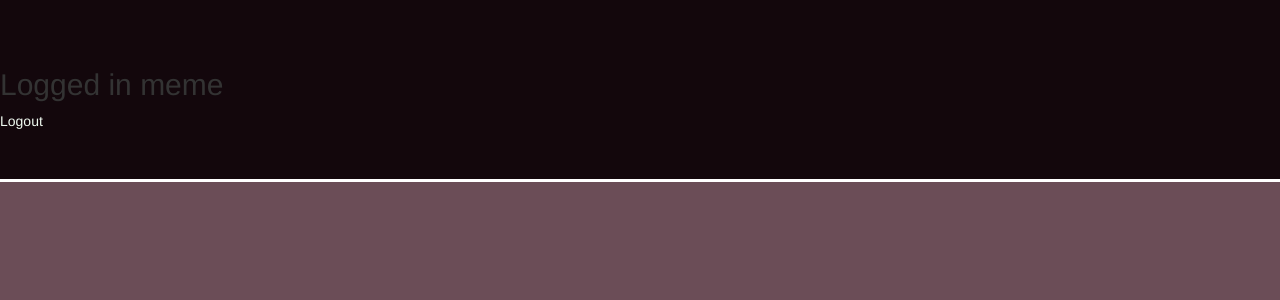
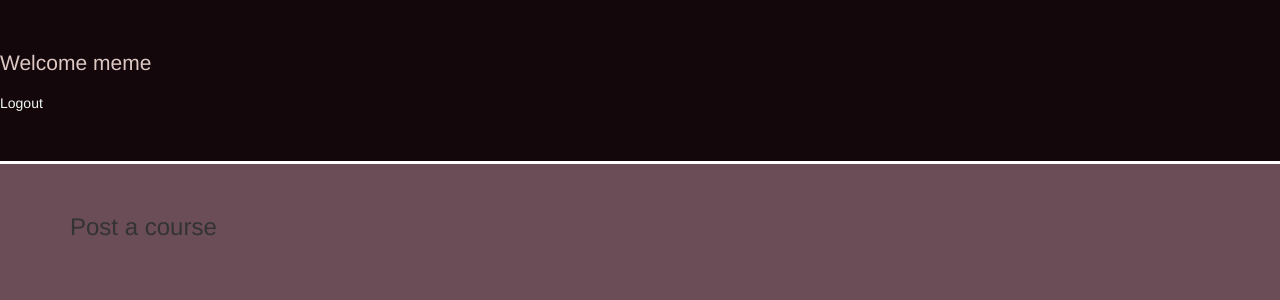
Before and after one commit to Aden-Training/Training_Portal, a Flask app: page / in a window 1280 px wide. Shown: the top 300 px of the page. Run offline with Flask 2, Linux system fonts and the light colour scheme; a user stored in the database is signed in; some libraries are stand-ins or nearby versions.

Commit message:
adding course feature

```diff
--- a/app.py
+++ b/app.py
@@ -31,6 +31,7 @@ conn = sqlite3.connect("db/database.db")
 
 conn.execute("CREATE TABLE IF NOT EXISTS customers (username TEXT, password TEXT)")
 conn.execute("CREATE TABLE IF NOT EXISTS businesses (username TEXT, password TEXT, industry TEXT)")
+conn.execute("CREATE TABLE IF NOT EXISTS courses (business TEXT, course_name TEXT, description TEXT)")
 
 #   CUSTOMER PAGES
 
@@ -49,6 +50,13 @@ def logout():
 @requires_bus_login
 def bustraining():
     return render_template('businessTraining.html')
+
+#   COURSE HANDLING
+
+# @app.route('/postcourse', methods = ["GET","POST"])
+# def postcourse():
+
+
 
 
 #   LOGGING IN CUSTOMERS
--- a/templates/base.html
+++ b/templates/base.html
@@ -14,7 +14,7 @@
         <li> <a href="">link 3</a> </li>
       </ul> -->
       {% if session['user'] %}
-      <h2>Logged in {{session['user']}}</h2>
+      <p>Welcome {{session['user']}}</p>
       <a href="/logout">Logout</a>
       {% endif %}
     </div>
--- a/templates/index.html
+++ b/templates/index.html
@@ -1,7 +1,10 @@
 {% extends "base.html" %}
 {% block content %}
 <div class="container">
+    <h3>Post a course</h3>
+    <div class="">
 
+    </div>
 </div>
 
 
```
Also changed, not shown: db/database.db.
